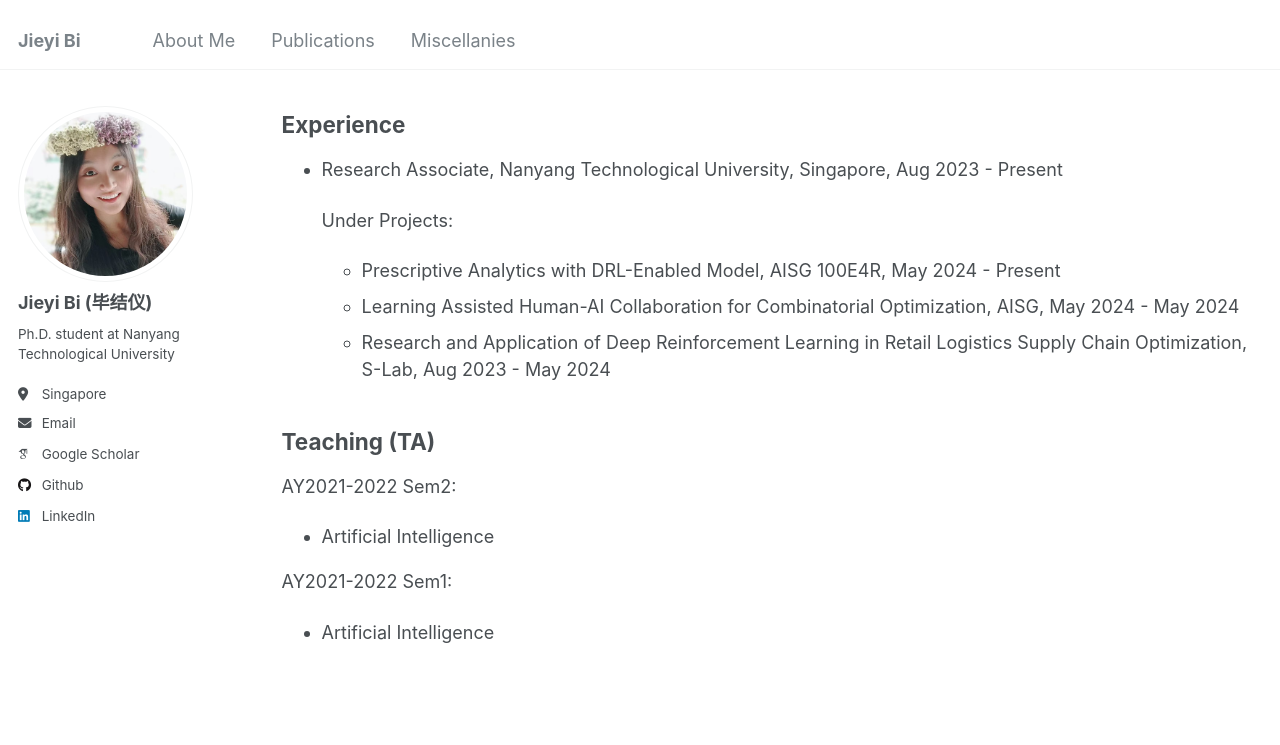
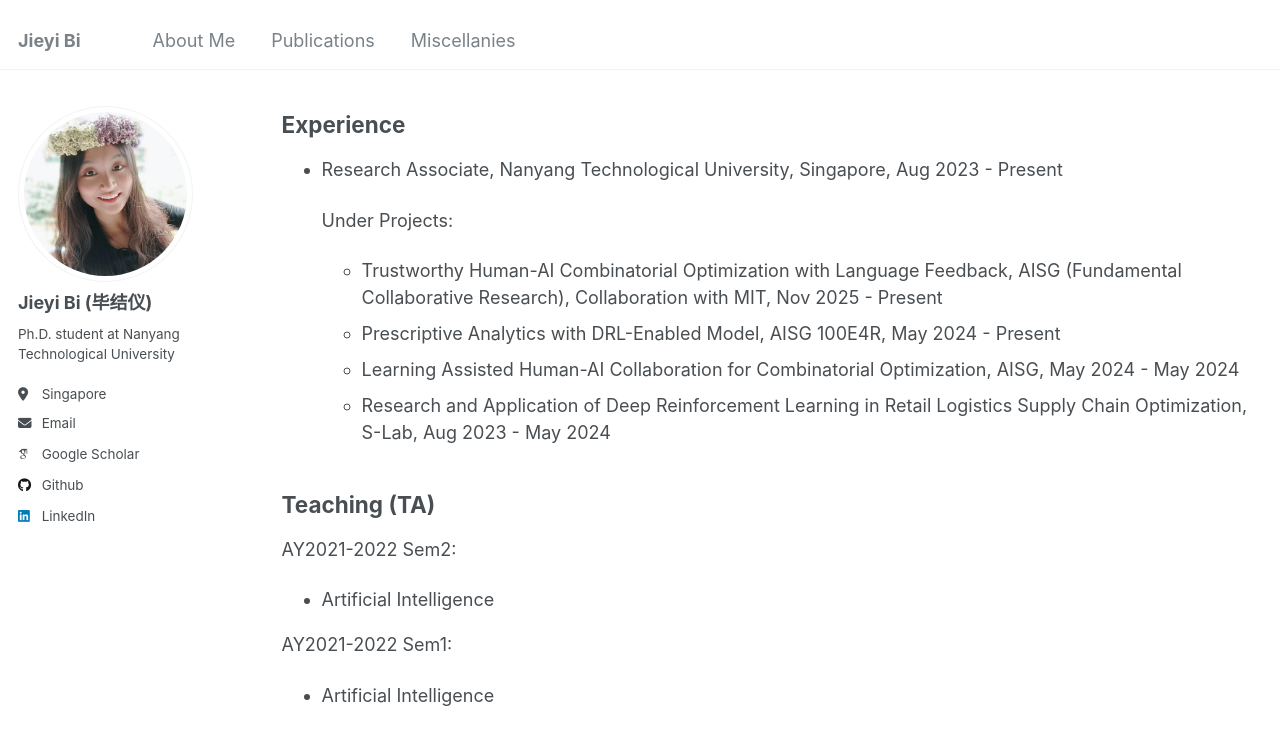
Before and after one commit to jieyibi/jieyibi.github.io, a Jekyll site: the page built from _pages/miscellanies.md, in a window 1280 px wide and 900 px high, scrolled down 1895 px. Shown: the top 745 px of the window. Built offline with Jekyll 4.4.1, drawn with Linux system fonts in a browser that asks for light colours; some web fonts are replaced.

Commit message:
Update project w/ MIT

```diff
--- a/_pages/miscellanies.md
+++ b/_pages/miscellanies.md
@@ -66,6 +66,7 @@ Ministry of Education, AY2018-2019, AY2017-2018
 - Research Associate, Nanyang Technological University, Singapore, Aug 2023 - Present
 
   Under Projects:
+  - Trustworthy Human-AI Combinatorial Optimization with Language Feedback, AISG (Fundamental Collaborative Research), Collaboration with MIT, Nov 2025 - Present
   - Prescriptive Analytics with DRL-Enabled Model, AISG 100E4R, May 2024 - Present
   - Learning Assisted Human-AI Collaboration for Combinatorial Optimization, AISG, May 2024 - May 2024
   - Research and Application of Deep Reinforcement Learning in Retail Logistics Supply Chain Optimization, S-Lab, Aug 2023 - May 2024
```
